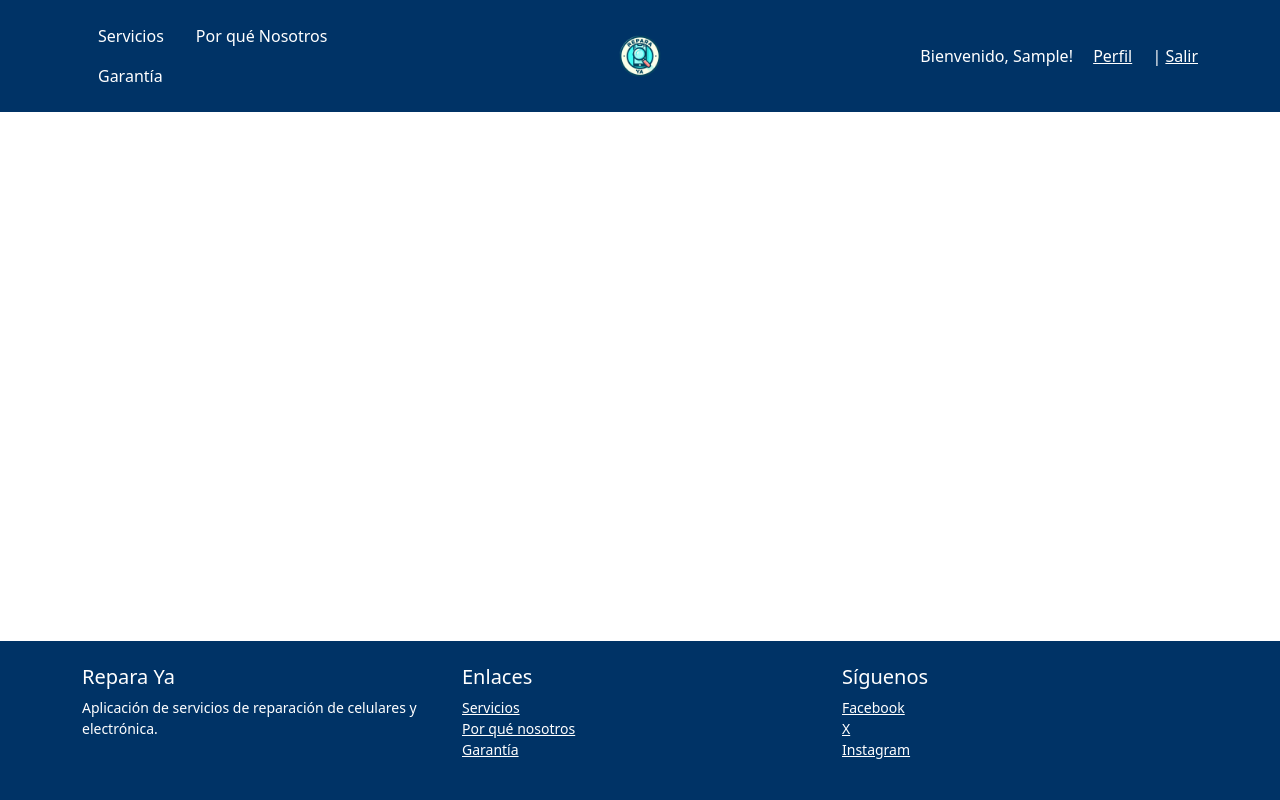
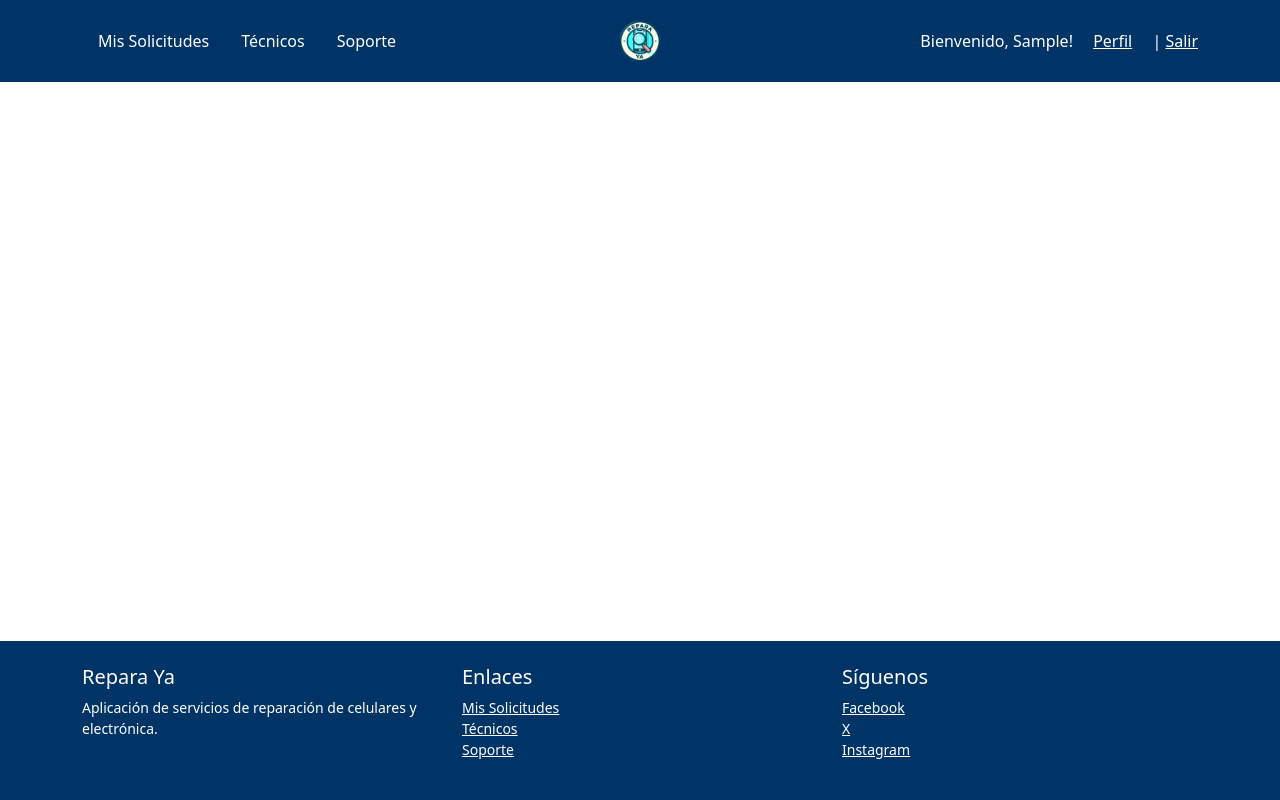
Before and after one commit to elrichardby11/ReparaYa, a Django app: page / in a window 1280 px wide. Run offline with Django 5.2, Linux system fonts and the light colour scheme; the visitor is signed in with stand-in values (Sample User, id 1).

Commit message:
fix minor bugs

```diff
--- a/apps/users/views.py
+++ b/apps/users/views.py
@@ -2,7 +2,6 @@ from django.shortcuts import redirect, render
 from django.contrib import auth, messages
 
 from apps.users.forms import RegistrationForm
-from apps.users.models import User
 from apps.users.utils import verify_rut
 
 def login(request):
@@ -12,6 +11,7 @@ def login(request):
         user = auth.authenticate(request, email=email, password=password)
 
         if user is None:
+            messages.error(request, "Clave incorrecta .Vuelva a Intentar (Recuerde que el campo password es sensible a mayúsculas y minúsculas).")
             return redirect('login')
 
         auth.login(request, user)
--- a/templates/includes/footer.html
+++ b/templates/includes/footer.html
@@ -11,9 +11,15 @@
 			<div class="col-md-4 mb-3 mb-md-0">
 				<h5>Enlaces</h5>
 				<ul class="list-unstyled small">
+					{% if not user.is_authenticated %}
 					<li><a href="#" class="text-white">Servicios</a></li>
 					<li><a href="#" class="text-white">Por qué nosotros</a></li>
 					<li><a href="#" class="text-white">Garantía</a></li>
+					{% else %}
+					<li><a href="#" class="text-white">Mis Solicitudes</a></li>
+					<li><a href="#" class="text-white">Técnicos</a></li>
+					<li><a href="#" class="text-white">Soporte</a></li>
+					{% endif %}
 				</ul>
 			</div>
 			<div class="col-md-4">
--- a/templates/includes/header.html
+++ b/templates/includes/header.html
@@ -5,9 +5,10 @@
     <div class="container">
         <div class="row align-items-center">
             <!-- Navbar links -->
-            <div class="col-md-4">
+            <div class="col-12 col-md-4">
                 <nav>
-                    <ul class="nav justify-content-start">
+                    {% if not user.is_authenticated %}
+                    <ul class="nav justify-content-center justify-content-md-start">
                         <li class="nav-item">
                             <a href="#" class="nav-link text-white">Servicios</a>
                         </li>
@@ -18,18 +19,31 @@
                             <a href="#" class="nav-link text-white">Garantía</a>
                         </li>
                     </ul>
+                    {% else %}
+                    <ul class="nav justify-content-center justify-content-md-start">
+                        <li class="nav-item">
+                            <a href="#" class="nav-link text-white">Mis Solicitudes</a>
+                        </li>
+                        <li class="nav-item">
+                            <a href="#" class="nav-link text-white">Técnicos</a>
+                        </li>
+                        <li class="nav-item">
+                            <a href="#" class="nav-link text-white">Soporte</a>
+                        </li>
+                    </ul>
+                    {% endif %}
                 </nav>
             </div>
 
             <!-- Logo -->
-            <div class="col-md-4 text-center">
+            <div class="col-12 col-md-4 text-center mb-3 mb-md-0">
                 <a href="{% url 'home' %}" class="brand-wrap">
                     <img class="logo" src="{% static 'images/logo.webp' %}" width="50" alt="Logo">
                 </a>
             </div>
 
             <!-- Acceso y registro -->
-            <div class="col-md-4 text-end">
+            <div class="col-12 col-md-4 text-center text-md-end">
                 {% if user.is_authenticated %}
                     <span class="text-white me-3">Bienvenido, {{ user.first_name }}!</span>
                     <div class="d-inline-block">
```
